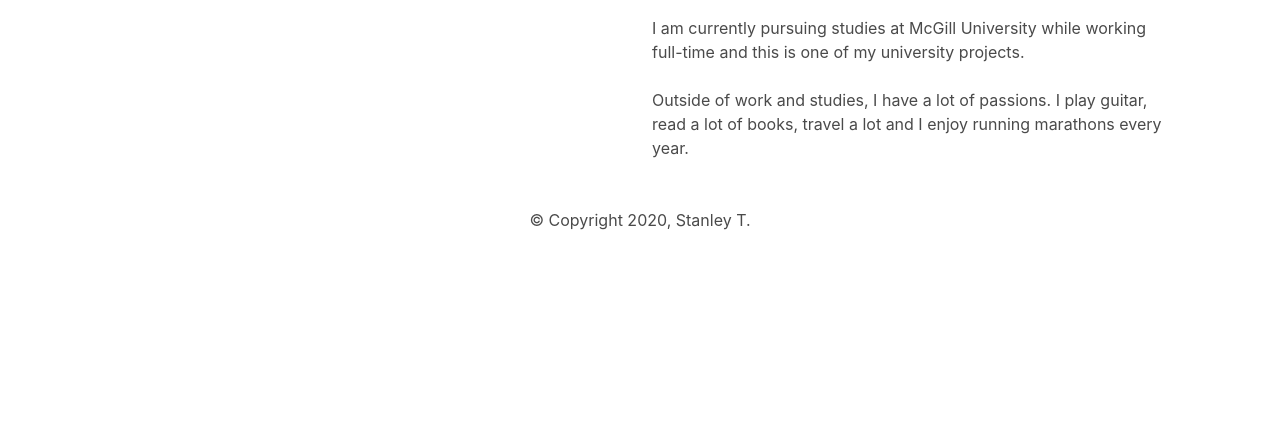
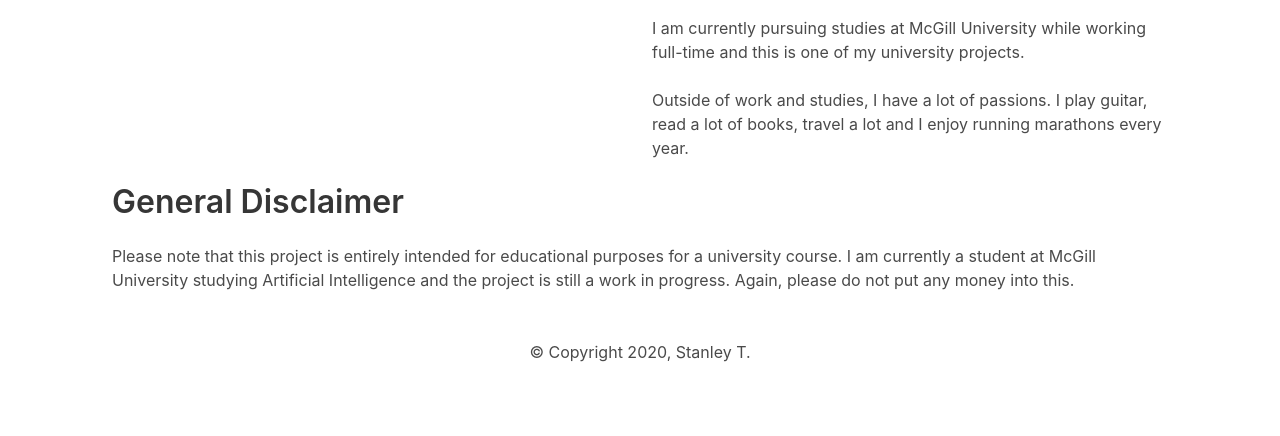
Before and after one commit to virtualspark/stock_final_project, a Flask app: page / in a window 1280 px wide. Shown: the part 1232-1668 px from the top of the page. Before the commit the page ends 1462 px from the top, so only its background shows below. Run offline with Flask 2, Linux system fonts and the light colour scheme; some libraries are stand-ins or nearby versions.

Commit message:
disclaimer update

```diff
--- a/templates/index.html
+++ b/templates/index.html
@@ -70,6 +70,12 @@
 
         </div>
 
+        <div>
+            <h1 class="title">General Disclaimer</h1>
+            <p>Please note that this project is entirely intended for educational purposes for a university course. I am currently a student at McGill University studying Artificial Intelligence and the project is still a work in progress. Again, please do not put any money into this. </p>
+        </div>
+
+
 
     </section>
 
```
